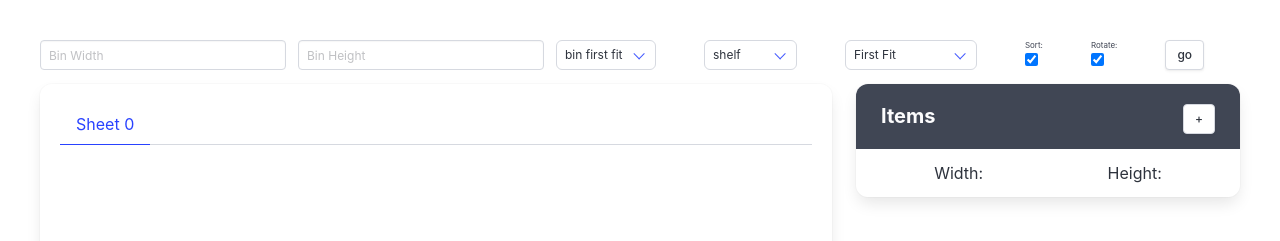
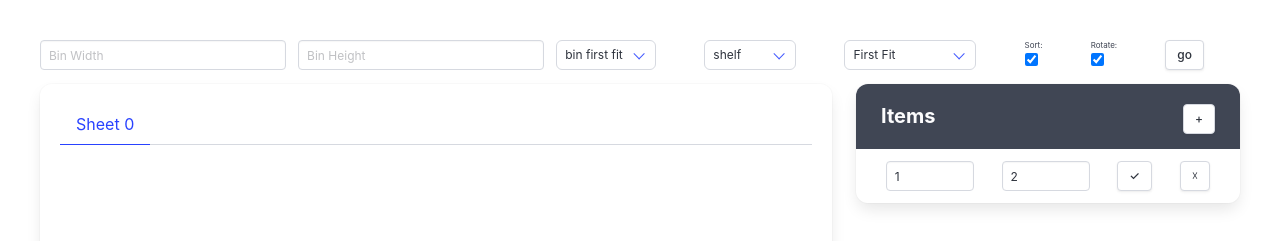
Before and after one commit to AEAMcNett/greedypacker-react, a React (Create React App) app: page / in a window 1280 px wide. Shown: the top 241 px of the page. Built offline with nearby package versions, Linux system fonts and the light colour scheme.

Commit message:
rewrote itemform to be stateful. Allows for multiple edits at once.

```diff
--- a/src/App.js
+++ b/src/App.js
@@ -18,7 +18,7 @@ class App extends Component {
                   sheets: [[]],
                   editing: undefined,
                   activeSheet: 0,
-                  algorithms: ['shelf', 'Guillotine'],
+                  algorithms: ['shelf', 'guillotine'],
                   heuristics: ['First Fit',
                                'Next Fit',
                                'Best Width Fit',
@@ -40,6 +40,8 @@ class App extends Component {
 
 
   //// SettingsForm Methods
+
+
   handleSetWidth = (e) => {
     var settings = {...this.state.settings}
     settings['bin_width'] = e.target.value ? parseInt(e.target.value, 10) : 0
@@ -60,6 +62,15 @@ class App extends Component {
     this.setState({settings})
   }
 
+  // setNewSewttingsState({'bin_algo':'foo'})
+  setNewSettingsState = (newSettings) => {
+    this.setState({
+       settings: {
+          ...this.state.settings,
+          newSettings
+          }
+          })
+  }
 
   handleSetPackAlgo = (e) => {
     var settings = {...this.state.settings}
@@ -90,34 +101,9 @@ class App extends Component {
   }
 
 
-  //// Item Form Methods
-  handleAddItem = () => {
-    this.setState({
-      items: this.state.items.concat([{x: '', y: ''}]),
-      editing: this.state.items.length
-    })
-  }
-
-  handleEditItem = (id) => () => {
-    id === this.state.editing ?
-      this.setState({editing: ''}) : this.setState({editing: id})
-  }
-
-  handleFormUpdate = (id, [field]) => (e) => {
-    const newItems = this.state.items.map((item, sidx) => {
-      if (id !== sidx) return item;
-      if (/^\d+$/.test(e.target.value) || e.target.value === '') {
-        return { ...item, [field]: e.target.value };
-      } else { return item }
-    })
-    this.setState({items: newItems})
-  }
-
-  handleDelItem = (id) => ()  => {
-    this.setState({
-      items: this.state.items.filter((s, sidx) => id !== sidx),
-      editing: '',
-    });
+  //// Sync item list
+  handleFormUpdates = (newItems) => {
+    this.setState({items: newItems })
   }
 
 
@@ -125,6 +111,7 @@ class App extends Component {
 
 
   handleFetchData = () => {
+    console.log(this.state.items)
     const items = this.state.items.map(item => { return [parseInt(item['x'], 10), parseInt(item['y'], 10)]})
     const data = { 'items': items,
                    'binmanager': this.state.settings
@@ -165,11 +152,7 @@ class App extends Component {
                                activeSheet={this.state.activeSheet}/>
                   </Column>
                   <Column class='is-one-third'>
-                    <ItemForm state={this.state}
-                              handleAddItem={this.handleAddItem}
-                              handleEditItem={this.handleEditItem}
-                              handleDelItem={this.handleDelItem}
-                              handleFormUpdate={this.handleFormUpdate}/>
+                    <ItemForm handleFormUpdates={this.handleFormUpdates} />
                   </Column>
                 </Columns>
               </Column>
--- a/src/BulmaComponents/input.js
+++ b/src/BulmaComponents/input.js
@@ -2,7 +2,8 @@ import React from 'react';
 
 
 const Input = (props) => {
-  return <input className={ props.cls ? 'input '.concat(props.cls) : 'input'}
+  const cls = 'input '.concat(props.cls, ' ', props.color)
+  return <input className={cls}
                 onChange={props.changeEvent}
                 value={props.value}
                 type={props.type}
--- a/src/ItemsForm.js
+++ b/src/ItemsForm.js
@@ -5,68 +5,131 @@ import { Panel, PanelHeading, PanelBlock } from './BulmaComponents/panel.js';
 
 
 
-const ItemForm = (props) => {
-    return (
-      <Panel>
-        <PanelHeading>
-          Items
-          <Button clickEvent={props.handleAddItem} cls='is-small' style={{'float': 'right'}} text='+'/>
-        </PanelHeading>
-        <ItemMap editing={props.state.editing}
-                 items={props.state.items}
-                 handleEditItem={props.handleEditItem}
-                 handleFormUpdate={props.handleFormUpdate}
-                 handleDelItem={props.handleDelItem} />
-      </Panel>
-    )
+class ItemForm extends React.Component {
+  constructor(props) {
+    super(props)
+    this.state = {  xcolor: '',
+                    ycolor: '',
+                    items: [{ x: '1',
+                             y: '2',
+                             editing: true,
+                             xvalid: true,
+                             yvalid: true
+                           }]
+                 }
+  }
+
+
+  handleAddItem = () => {
+    this.setState({
+      items: this.state.items.concat([{x: '',
+                                       y: '',
+                                       editing: true,
+                                       xvalid: true,
+                                       yvalid: true
+                                      }]),
+    })
+  }
+
+
+  handleDeleteItem = (id) => () => {
+    const newItems = this.state.items.filter((el, i) => id !== i)
+    this.setState({items: newItems}, this.props.handleFormUpdates(newItems))
+  }
+
+
+  handleFieldUpdate = (id, [field]) => (e) => {
+    const newItems = this.state.items.map((item, sidx) => {
+      if (id !== sidx) return item;
+      if (/^\d+$/.test(e.target.value) || e.target.value === '') {
+        return { ...item, [field]: e.target.value };
+      } else { return item }
+    })
+    this.setState({items: newItems})
+  }
+
+
+  validateField = (field) => {
+    return /^\d+$/.test(field)
+  }
+
+
+  handleSubmitItem = (id) => () => {
+    const newItems = this.state.items.map((item, sidx) => {
+      if (id !== sidx) return item
+      if (item.editing) return { ...item, editing: false }
+      return { ...item, editing: true }
+    })
+    this.setState({items: newItems}, this.props.handleFormUpdates(newItems))
+  }
+
+  render() {
+      return (
+        <Panel>
+          <PanelHeading>
+            Items
+            <Button clickEvent={this.handleAddItem} cls='is-small' style={{'float': 'right'}} text='+'/>
+          </PanelHeading>
+          <ItemMap items={this.state.items}
+                   handleSubmitItem={this.handleSubmitItem}
+                   handleFieldUpdate={this.handleFieldUpdate}
+                   handleDeleteItem={this.handleDeleteItem}
+          />
+
+        </Panel>
+      )
+  }
 }
 
 
 const ItemMap = (props) => {
-  const items = props.items.map((item, id) =>
-    props.editing !== id ?
-      <ItemDisplay key={id} item={item} clickEvent={props.handleEditItem(id)}
-                   style={{ 'display': 'flex',
-                   'justifyContent': 'space-around'}} />
-      : <ItemEdit key={id} id={id} item={item}
-                  changeEvent={props.handleFormUpdate}
-                  clickEvent={props.handleEditItem(id)}
-                  handleDelItem={props.handleDelItem}
-                  style={{ 'display': 'flex',
-                           'justifyContent': 'space-around'}} />
-  )
-  return items
+  const {items, ...other} = props
+  const itemList = props.items.map((item, id) => {
+        return <ItemDisplay key={id} item={item}
+                            id={id} {...other}
+        />})
+  return itemList
 }
 
+
 const ItemDisplay = (props) => {
-  return (
-    <PanelBlock type='anchor' clickEvent={props.clickEvent} style={props.style}>
-      <p>Width: {props.item.x}</p>
-      <p>Height: {props.item.y}</p>
-    </PanelBlock>
-  )
-}
-
-const ItemEdit = (props) => {
-  return (
-        <PanelBlock type='anchor' style={props.style}>
-          <Input changeEvent={props.changeEvent(props.id, 'x')}
-                 cls="is-small item-form" placeholder="width"
-                 value={props.item.x} style={{'width':'25%'}}/>
-          <Input changeEvent={props.changeEvent(props.id, 'y')}
-                 cls="is-small item-form" placeholder="height"
-                 value={props.item.y} type="text"
+  const style = { 'display': 'flex', 'justifyContent': 'space-around'}
+  if (props.item.editing) {
+    return (
+        <PanelBlock type='anchor' style={style}>
+          <Input changeEvent={props.handleFieldUpdate(props.id, 'x')}
+                 cls="is-small item-form"
+                 placeholder="width"
+                 value={props.item.x}
+                 type="text"
                  style={{'width':'25%'}}/>
-          <Button clickEvent={props.clickEvent}
+          <Input changeEvent={props.handleFieldUpdate(props.id, 'y')}
+                 cls="is-small item-form"
+                 placeholder="height"
+                 value={props.item.y}
+                 type="text"
+                 style={{'width':'25%'}}/>
+          <Button
                   cls="is-small"
+                  clickEvent={props.handleSubmitItem(props.id)}
                   style={{'float':'right'}}
                   text='✓'/>
-          <Button clickEvent={props.handleDelItem(props.id)}
+          <Button clickEvent={props.handleDeleteItem(props.id)}
                   cls="is-small"
                   style={{'float':'right'}}
                   text='☓'/>
         </PanelBlock>
-  )
+    )
+
+  } else {
+    return (
+      <PanelBlock type='anchor' clickEvent={props.handleSubmitItem(props.id)}
+                  style={style}>
+        <p>Width: {props.item.x}</p>
+        <p>Height: {props.item.y}</p>
+      </PanelBlock>
+    )
+  }
 }
 
 export default ItemForm
--- a/src/SettingsForm.js
+++ b/src/SettingsForm.js
@@ -5,52 +5,80 @@ import Select from './BulmaComponents/select.js';
 import Checkbox from './BulmaComponents/checkbox.js';
 import Button from './BulmaComponents/button.js';
 
+class SettingsForm extends React.Component {
+  constructor(props) {
+    super(props)
+    this.state = {
+                  wcolor: '',
+                  hcolor: ''
+                 }
 
-const SettingsForm = (props) => {
- return (
+
+    this.validate = () => {
+      if (/^\d+$/.test(this.state.settings.bin_height) !== true) {
+        this.setState({wcolor: 'is-danger'})
+      } else {
+        this.setState({wcolor: ''})
+      }
+      if (/^\d+$/.test(this.state.settings.bin_height) !== true) {
+        this.setState({hcolor: 'is-danger'})
+      } else {
+        this.setState({hcolor: ''})
+      }
+    }
+    this.handleSubmit = () => {
+      this.validate()
+      this.props.handleSubmit()
+    }
+  }
+  render() {
+    return (
         <div className="field is-horizontal" style={{'justifyContent': 'space-around'}}>
           <div className="field-body">
             <Field>
-              <Input changeEvent={props.handleSetWidth}
+              <Input changeEvent={this.props.handleSetWidth}
                      cls="input is-small"
+                     color={this.state.wcolor}
                      placeholder="Bin Width"/>
             </Field>
             <Field>
-              <Input changeEvent={props.handleSetHeight}
+              <Input changeEvent={this.props.handleSetHeight}
                      cls="input is-small"
+                     color={this.state.hcolor}
                      placeholder="Bin Height"/>
             </Field>
             <Field>
-                <Select changeEvent={props.handleSetBinAlgo}
-                        options={props.state.bin_algos}/>
+                <Select changeEvent={this.props.handleSetBinAlgo}
+                        options={this.props.state.bin_algos}/>
             </Field>
             <Field>
-                <Select changeEvent={props.handleSetPackAlgo}
-                options={props.state.algorithms}/>
+                <Select changeEvent={this.props.handleSetPackAlgo}
+                options={this.props.state.algorithms}/>
             </Field>
             <Field>
-                <Select changeEvent={props.handleSetHeuristic}
-                        options={props.state.heuristics}/>
+                <Select changeEvent={this.props.handleSetHeuristic}
+                        options={this.props.state.heuristics}/>
             </Field>
             <Field>
                 <Checkbox label="Sort:"
                           style={{'fontSize': '.5em'}}
-                          defaultChecked={props.state.settings.sorting}
-                          clickEvent={props.handleSetSorting}/>
+                          defaultChecked={this.props.state.settings.sorting}
+                          clickEvent={this.props.handleSetSorting}/>
             </Field>
             <Field>
                 <Checkbox label="Rotate:"
                           style={{'fontSize': '.5em'}}
-                          defaultChecked={props.state.settings.rotation}
-                          clickEvent={props.handleSetSorting}
+                          defaultChecked={this.props.state.settings.rotation}
+                          clickEvent={this.props.handleSetSorting}
                 />
             </Field>
             <Field>
-              <Button text="go" clickEvent={props.clickEvent} cls="is-small" />
+              <Button text="go" clickEvent={this.props.clickEvent} cls="is-small" />
             </Field>
           </div>
         </div>
- )
+    )
+ }
 }
 
 export default SettingsForm
```
Also changed, not shown: 1 other file (tests, documents, lock files or other folders).
